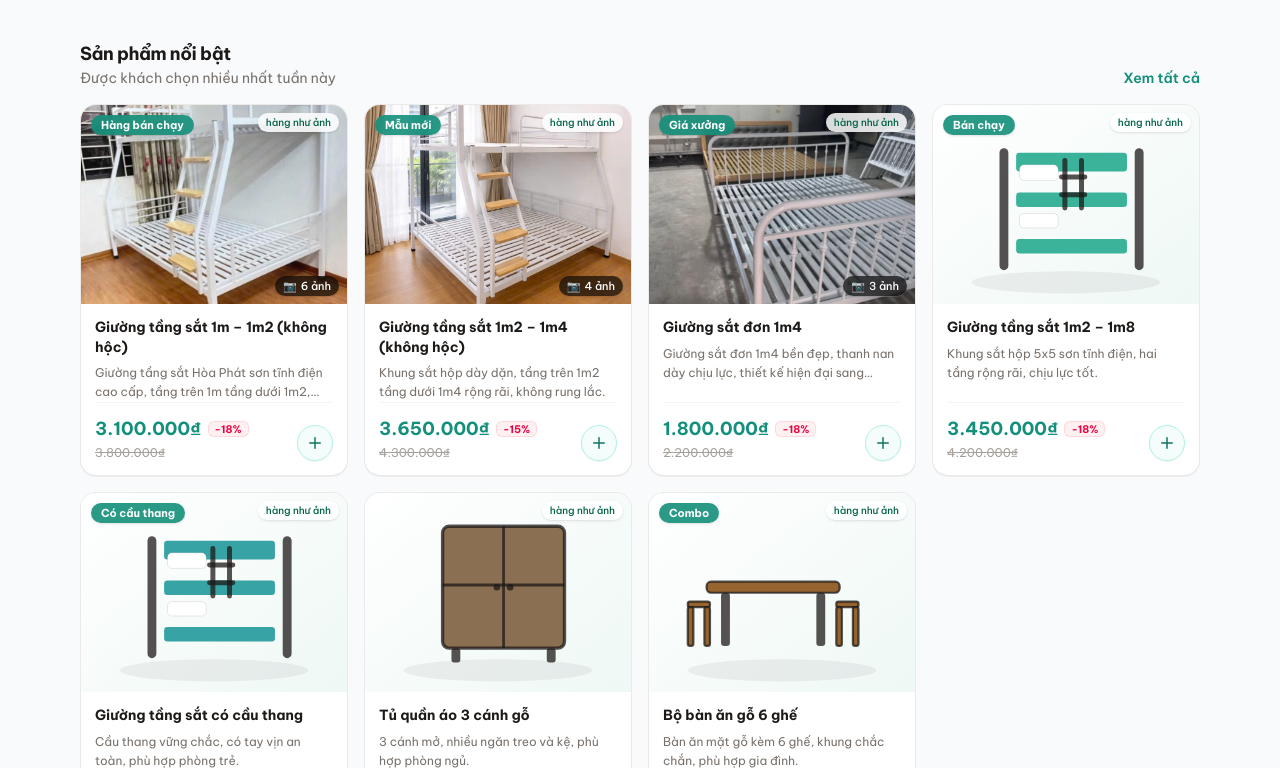
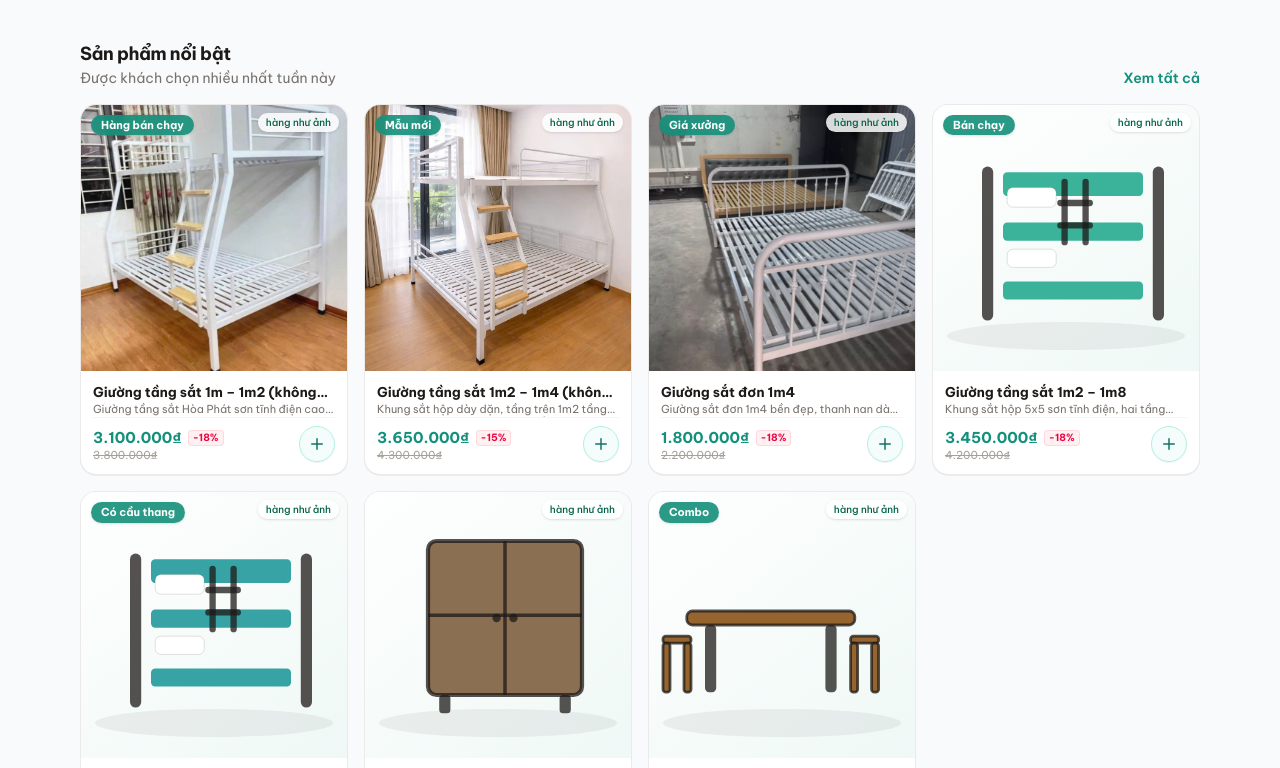
Before and after one commit to ismethanhtung/giuong-tang-binh-an, a Next.js app: page / in a window 1280 px wide. Shown: the part 732-1500 px from the top of the page. Built offline with nearby package versions, Linux system fonts and the light colour scheme.

Commit message:
Tối ưu thẻ sản phẩm: tăng diện tích ảnh vuông 1:1, hạ dải ảnh nhỏ sát đáy, tinh gọn phần chữ và bỏ huy hiệu máy ảnh

```diff
--- a/src/components/ProductCard.tsx
+++ b/src/components/ProductCard.tsx
@@ -42,14 +42,14 @@ export default function ProductCard({ product }: { product: Product }) {
                 href={`/san-pham/${product.slug}`}
                 className="flex flex-1 flex-col"
             >
-                {/* Ảnh sản phẩm */}
+                {/* Ảnh sản phẩm - tăng diện tích hiển thị với tỉ lệ vuông 1:1 */}
                 <div className="relative overflow-hidden bg-stone-100">
                     <ProductImage
                         type={product.type}
                         color={product.color}
                         src={currentImage}
                         alt={product.name}
-                        className="aspect-[4/3] w-full object-cover transition-transform duration-300 group-hover:scale-102"
+                        className="aspect-square w-full object-cover transition-transform duration-300 group-hover:scale-102"
                     />
 
                     {product.badge && (
@@ -58,18 +58,10 @@ export default function ProductCard({ product }: { product: Product }) {
                         </span>
                     )}
 
-                    {/* Badge đếm ảnh thông thường (ẩn khi hover để nhường chỗ cho dải ảnh nhỏ) */}
-                    {imageCount > 1 && (
-                        <span className="absolute right-2 bottom-2 inline-flex items-center gap-1 rounded-full bg-black/65 px-2 py-0.5 text-[11px] font-medium text-white shadow-sm backdrop-blur transition-opacity duration-200 group-hover:opacity-0 pointer-events-none z-10">
-                            <span>📷</span>
-                            <span>{imageCount} ảnh</span>
-                        </span>
-                    )}
-
-                    {/* Dải ảnh nhỏ xuất hiện khi hover vào thẻ hàng */}
+                    {/* Dải ảnh nhỏ xuất hiện sát mép dưới cùng (bottom-0) khi hover */}
                     {showThumbs && (
-                        <div className="absolute bottom-2 inset-x-2 z-20 flex items-center justify-center opacity-0 transition-all duration-200 group-hover:opacity-100 pointer-events-auto">
-                            <div className="flex items-center gap-1.5 rounded-xl bg-black/55 p-1 backdrop-blur-md shadow-lg border border-white/15 max-w-full overflow-x-auto no-scrollbar">
+                        <div className="absolute bottom-0 inset-x-0 z-20 flex items-center justify-center p-2 bg-gradient-to-t from-black/80 via-black/45 to-transparent opacity-0 transition-all duration-200 group-hover:opacity-100 pointer-events-auto">
+                            <div className="flex items-center gap-1.5 justify-center max-w-full overflow-x-auto no-scrollbar">
                                 {visibleThumbs.map((imgSrc, idx) => {
                                     const isFourthSlotWithMore =
                                         hasMore && idx === 3;
@@ -88,10 +80,10 @@ export default function ProductCard({ product }: { product: Product }) {
                                                     ? `Xem thêm ${remainingCount} ảnh nữa`
                                                     : `Xem ảnh ${idx + 1}`
                                             }
-                                            className={`relative h-9 w-9 sm:h-10 sm:w-10 shrink-0 cursor-pointer overflow-hidden rounded-lg transition-all ${
+                                            className={`relative h-10 w-10 sm:h-11 sm:w-11 shrink-0 cursor-pointer overflow-hidden rounded-lg transition-all ${
                                                 isActive
-                                                    ? "ring-2 ring-brand-400 scale-105 z-10 shadow-md"
-                                                    : "opacity-80 hover:opacity-100 border border-white/40"
+                                                    ? "ring-2 ring-brand-400 scale-105 z-10 shadow-lg border-2 border-white"
+                                                    : "opacity-85 hover:opacity-100 border border-white/70"
                                             }`}
                                         >
                                             <Image
@@ -99,10 +91,10 @@ export default function ProductCard({ product }: { product: Product }) {
                                                 alt=""
                                                 fill
                                                 className="object-cover"
-                                                sizes="40px"
+                                                sizes="44px"
                                             />
                                             {isFourthSlotWithMore && (
-                                                <div className="absolute inset-0 flex items-center justify-center bg-black/60 font-black text-white text-[11px] backdrop-blur-2xs">
+                                                <div className="absolute inset-0 flex items-center justify-center bg-black/65 font-black text-white text-[11px] backdrop-blur-2xs">
                                                     +{remainingCount}
                                                 </div>
                                             )}
@@ -114,35 +106,38 @@ export default function ProductCard({ product }: { product: Product }) {
                     )}
                 </div>
 
-                {/* Thông tin sản phẩm */}
-                <div className="flex flex-1 flex-col p-3 sm:p-3.5">
+                {/* Thông tin sản phẩm - tinh gọn tối ưu để nhường không gian cho ảnh */}
+                <div className="flex flex-1 flex-col p-2.5 sm:p-3">
                     {/* Tên sản phẩm */}
-                    <h3 className="line-clamp-2 text-sm font-bold leading-snug text-stone-900 group-hover:text-brand-600 transition">
+                    <h3
+                        className="line-clamp-1 text-xs sm:text-[13.5px] font-bold leading-snug text-stone-900 group-hover:text-brand-600 transition"
+                        title={product.name}
+                    >
                         {product.name}
                     </h3>
 
-                    {/* Mô tả sản phẩm */}
+                    {/* Mô tả sản phẩm (tinh gọn 1 dòng) */}
                     {desc && (
-                        <p className="mt-1.5 line-clamp-2 text-xs leading-relaxed text-stone-500">
+                        <p className="mt-0.5 line-clamp-1 text-[11px] leading-tight text-stone-500">
                             {desc}
                         </p>
                     )}
 
-                    {/* Khu vực giá bán, giảm giá & nút thêm vào giỏ */}
-                    <div className="mt-auto pt-3 border-t border-stone-100 flex items-end justify-between gap-2">
+                    {/* Khu vực giá bán & nút thêm vào giỏ */}
+                    <div className="mt-auto pt-2 border-t border-stone-100 flex items-center justify-between gap-1.5">
                         <div className="flex flex-col min-w-0">
                             <div className="flex items-center gap-1.5 flex-wrap">
-                                <span className="text-base font-extrabold text-brand-600 sm:text-lg whitespace-nowrap">
+                                <span className="text-sm font-extrabold text-brand-600 sm:text-[15px] whitespace-nowrap">
                                     {formatPrice(product.price)}
                                 </span>
                                 {discount > 0 && (
-                                    <span className="inline-flex items-center rounded-md bg-rose-50 px-1.5 py-0.5 text-[10.5px] font-bold text-rose-600 border border-rose-200/70 leading-none whitespace-nowrap">
+                                    <span className="inline-flex items-center rounded bg-rose-50 px-1 py-0.5 text-[10px] font-bold text-rose-600 border border-rose-200/70 leading-none whitespace-nowrap">
                                         -{discount}%
                                     </span>
                                 )}
                             </div>
                             {product.oldPrice && (
-                                <span className="text-xs text-stone-400 line-through mt-0.5">
+                                <span className="text-[11px] text-stone-400 line-through leading-none mt-0.5">
                                     {formatPrice(product.oldPrice)}
                                 </span>
                             )}
```
